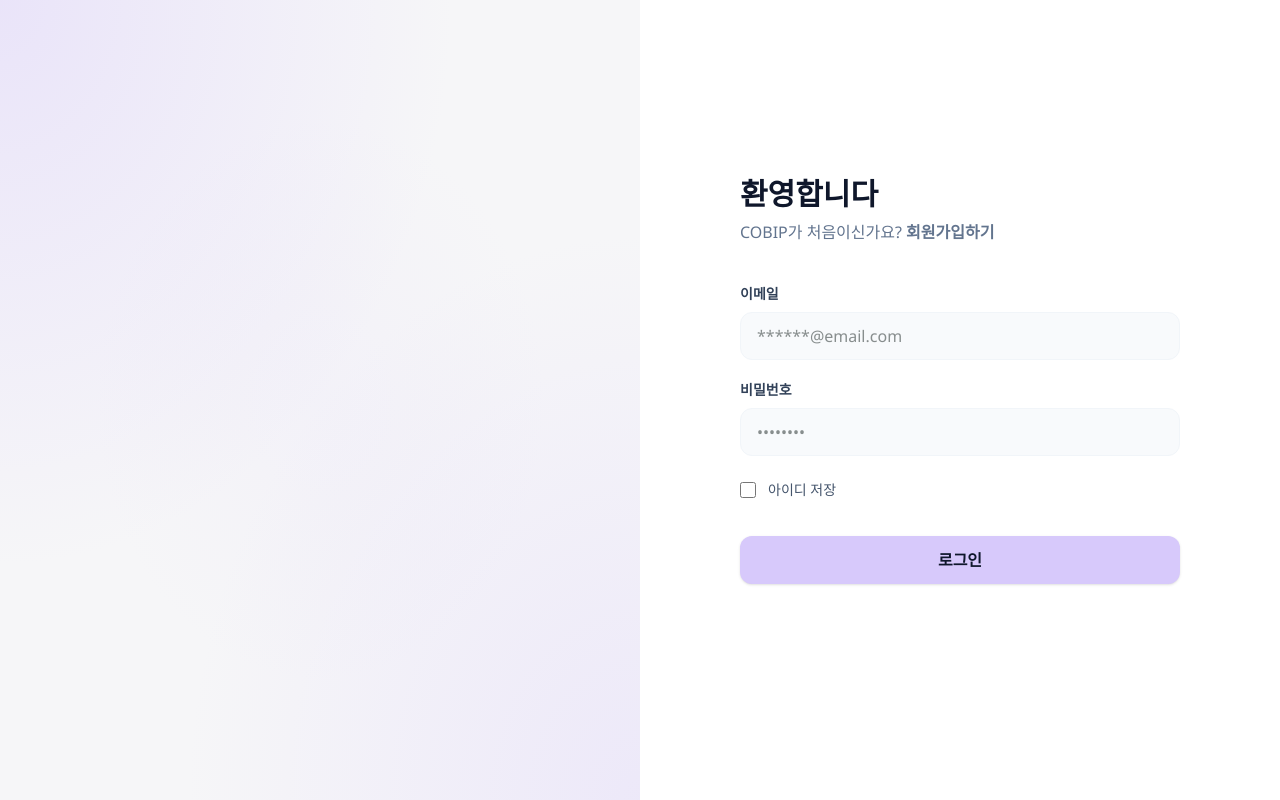
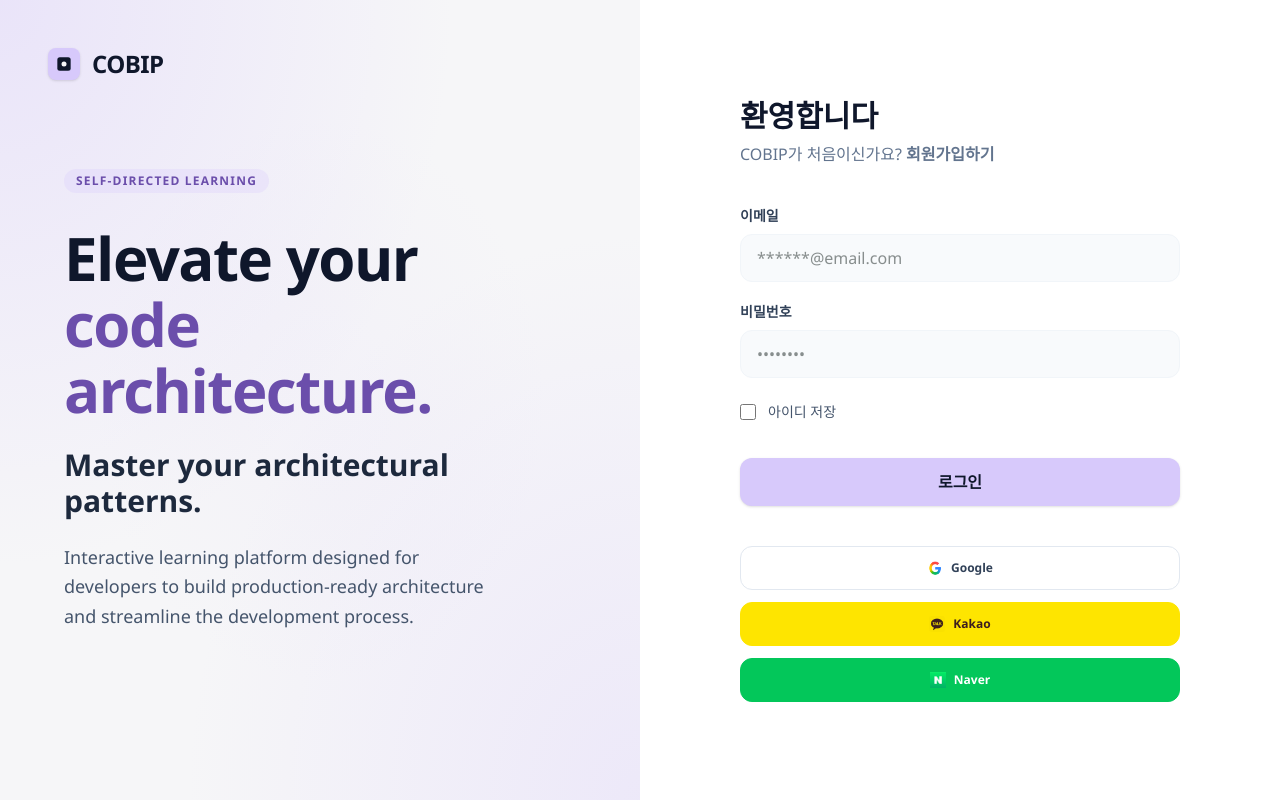
Before and after one commit to COBIP/COBIP_FE, a Next.js app: page /login in a window 1280 px wide. Built offline with nearby package versions, Linux system fonts and the light colour scheme.

Commit message:
✨  feat: LeftPage 추가 및 소개 텍스트 구현
사이트에 관한 간단한 소개 문구

```diff
--- a/src/app/(auth)/login/page.tsx
+++ b/src/app/(auth)/login/page.tsx
@@ -1,5 +1,6 @@
 import React from 'react';
 import LoginForm from '@/features/auth/components/LoginForm';
+import LeftPage from "@/features/auth/components/LeftPage";
 
 const LoginPage = () => {
     const meshBackgroundStyle = {
@@ -17,7 +18,7 @@ const LoginPage = () => {
                 className="hidden lg:flex lg:w-1/2 items-center justify-center relative overflow-hidden"
                 style={meshBackgroundStyle}
             >
-                {/* <LeftPage /> */}
+                <LeftPage />
             </div>
 
             <div className="w-full lg:w-1/2 flex items-center justify-center p-8">
--- /dev/null
+++ b/src/features/auth/components/LeftPage.tsx
@@ -0,0 +1,40 @@
+import React from 'react';
+
+export default function LoginHero() {
+    return(
+        <div>
+            <div className="absolute top-12 left-12 flex items-center gap-3">
+                <div className="w-8 h-8 bg-[#D7C9FB] rounded-lg flex items-center justify-center text-slate-900 shadow-sm">
+                    <svg className="w-5 h-5" fill="none" viewBox="0 0 24 24" xmlns="http://www.w3.org/2000/svg">
+                        <rect fill="currentColor" height="16" rx="3" width="16" x="4" y="4"></rect>
+                        <circle cx="12" cy="12" fill="#f6f6f8" r="3"></circle>
+                    </svg>
+                </div>
+                <h2 className="text-slate-900 text-2xl font-bold tracking-tight">COBIP</h2>
+            </div>
+
+            <div className="relative z-10 max-w-lg">
+                <div className="mb-8 flex gap-2">
+                    <span className="inline-block px-3 py-1 bg-[#D7C9FB]/30 text-[#6B4EAB] text-xs font-bold rounded-full uppercase tracking-widest">
+                        Self-Directed Learning
+                    </span>
+                </div>
+
+                <h1 className="text-slate-900 text-6xl font-extrabold leading-[1.1] tracking-tight mb-6">
+                    Elevate your <br />
+                    <span className="text-[#6B4EAB]">code architecture.</span>
+                </h1>
+
+                <h2 className="text-slate-800 text-3xl font-bold mb-6">Master your architectural patterns.</h2>
+
+                <p className="text-slate-600 text-lg leading-relaxed max-w-md">
+                    Interactive learning platform designed for developers to build production-ready architecture and streamline the development process.
+                </p>
+
+
+            </div>
+
+        </div>
+
+    );
+}
--- a/src/features/auth/components/LoginForm.tsx
+++ b/src/features/auth/components/LoginForm.tsx
@@ -2,14 +2,14 @@ import React from 'react';
 
 import LoginHeader from "@/features/auth/components/LoginHeader";
 import LoginAuth from "@/features/auth/components/LoginAuth";
-// import SocialLogin from "@/features/auth/components/SocialLogin";
+import SocialLogin from "@/features/auth/components/SocialLogin";
 
 export default function LoginPage() {
   return (
     <main className="w-full max-w-[440px] flex flex-col">
       <LoginHeader />
       <LoginAuth />
-      {/* <SocialLogin /> */}
+      <SocialLogin />
     </main>
   );
 }
```
